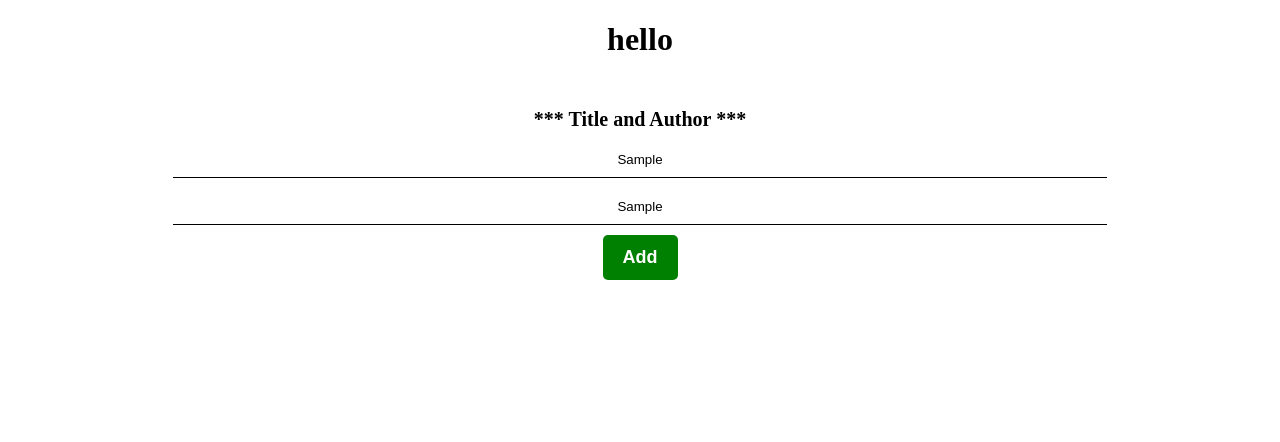
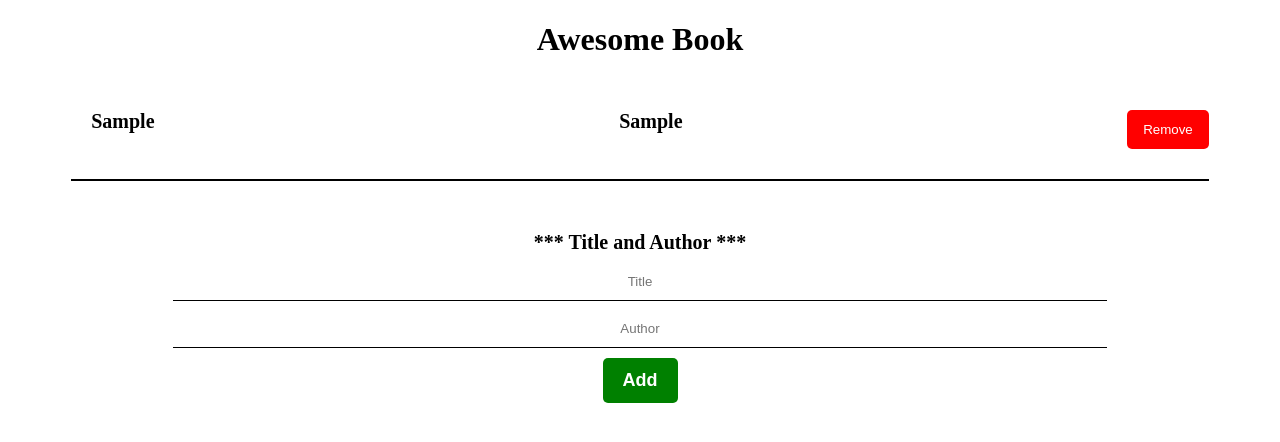
Before and after one commit to abdullah97-pro/Awesome-books, a website: page html/index.html in a window 1280 px wide. Both pictures are taken after typing "Sample", "Sample" into the empty fields and a click on the button "Add". Drawn offline with Linux system fonts and the light colour scheme.

Commit message:
add script of files

```diff
--- a/html/index.html
+++ b/html/index.html
@@ -8,7 +8,7 @@
     <link rel="stylesheet" href="../css/style.css">
 </head>
 <body>
-    <h1>hello</h1>
+    <h1>Awesome Book</h1>
     <div id="list"></div>
     <div style="margin-top: 50px;">
         <span id="awbook">Title and Author</span>
@@ -17,7 +17,6 @@
         <button id="add">Add</button>
     </div>
 
-
     <script src="../js/script.js"></script>
 </body>
 </html>
--- a/js/script.js
+++ b/js/script.js
@@ -0,0 +1,56 @@
+let books = JSON.parse(localStorage.getItem('books')) || [];
+
+function renderBooks(){
+    const listDisplay =  document.getElementById('list');
+    listDisplay.innerHTML = ``;
+
+    books.forEach((book, index) =>{
+        const bookDiv = document.createElement('div');
+        bookDiv.className = 'book';
+        const spanTitle = document.createElement('span');
+        spanTitle.textContent = book.title;
+        const spanAuthor = document.createElement('span');
+        spanAuthor.textContent = book.author;
+
+        const removeBtn = document.createElement('button');
+        removeBtn.className = 'btn';
+        removeBtn.textContent = 'Remove';
+        removeBtn.addEventListener('click', () => removeBook(index));
+
+        bookDiv.appendChild(spanTitle);
+        bookDiv.appendChild(spanAuthor);
+        bookDiv.appendChild(removeBtn);
+
+        listDisplay.appendChild(bookDiv);
+
+    });
+}
+
+
+function addBook(){
+    const titleInput = document.getElementById('title');
+    const authorInput = document.getElementById('author');
+    const title = titleInput.value;
+    const author = authorInput.value;
+
+    if(title && author){
+        const bookData = {
+            title, author
+        };
+        books.push(bookData);
+        localStorage.setItem('books', JSON.stringify(books));
+        titleInput.value = '';
+        authorInput.value = '';
+        renderBooks();
+    }
+}
+
+function removeBook(index) {
+    books.splice(index, 1);
+    localStorage.setItem('books', JSON.stringify(books));
+    renderBooks();
+}
+
+const addButton = document.getElementById('add');
+addButton.addEventListener('click', addBook);
+renderBooks();
```
